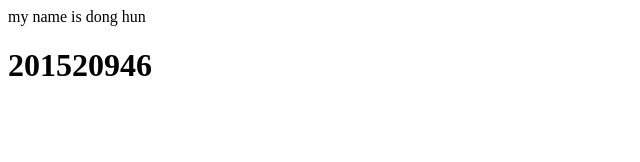
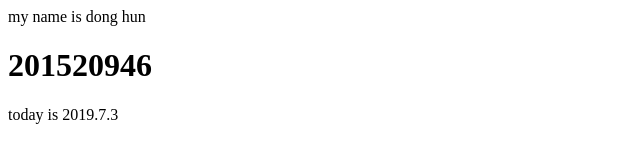
Before and after one commit to ajourealcoding1/team1homepage, a plain HTML site: page lee.html in a window 1280 px wide. Shown: the whole page, without its empty margins (0-640 px from the left). Drawn offline with Linux system fonts and the light colour scheme.

Commit message:
add today

```diff
--- a/lee.html
+++ b/lee.html
@@ -6,6 +6,7 @@
 	<body>
 
 		<h1> 201520946</h1>
+		<p> today is 2019.7.3</p>
 
 
 	</body>
```
